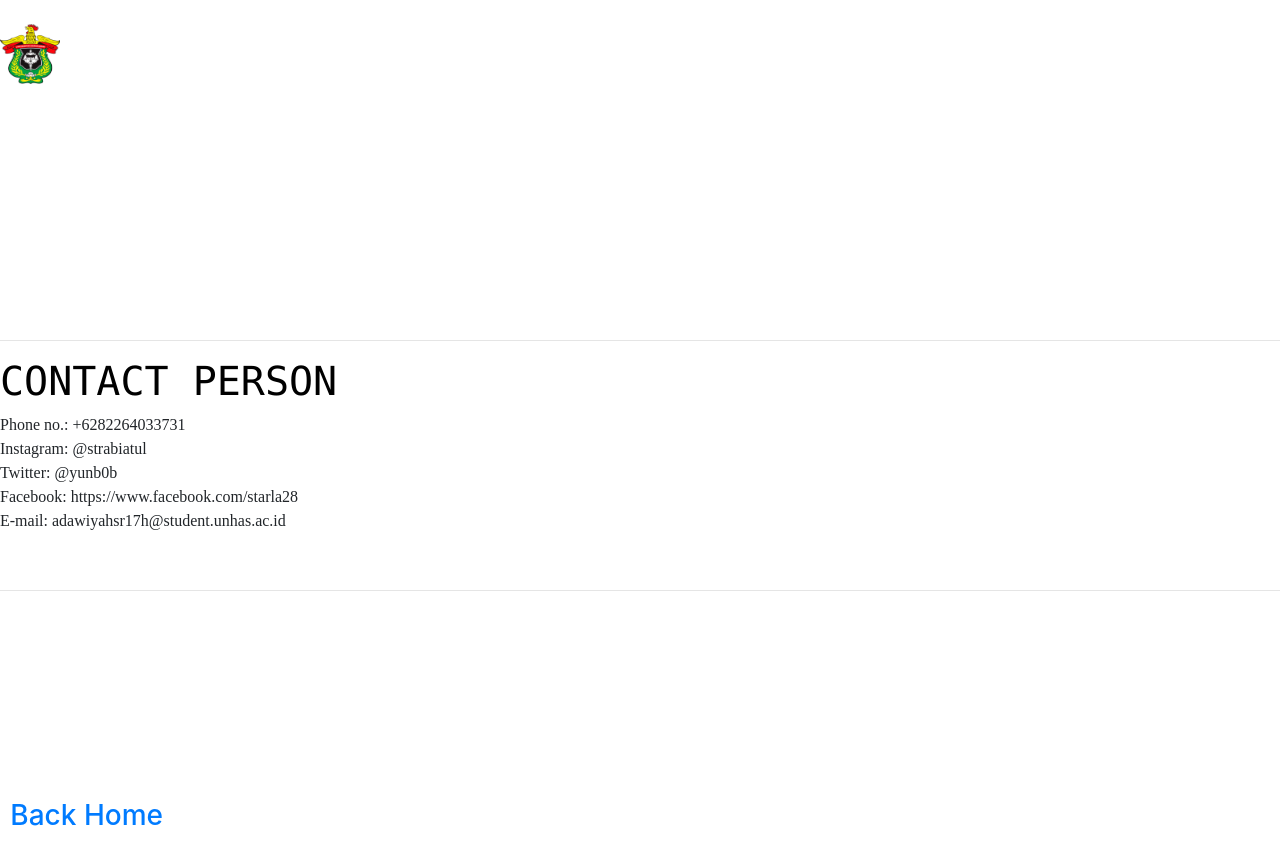
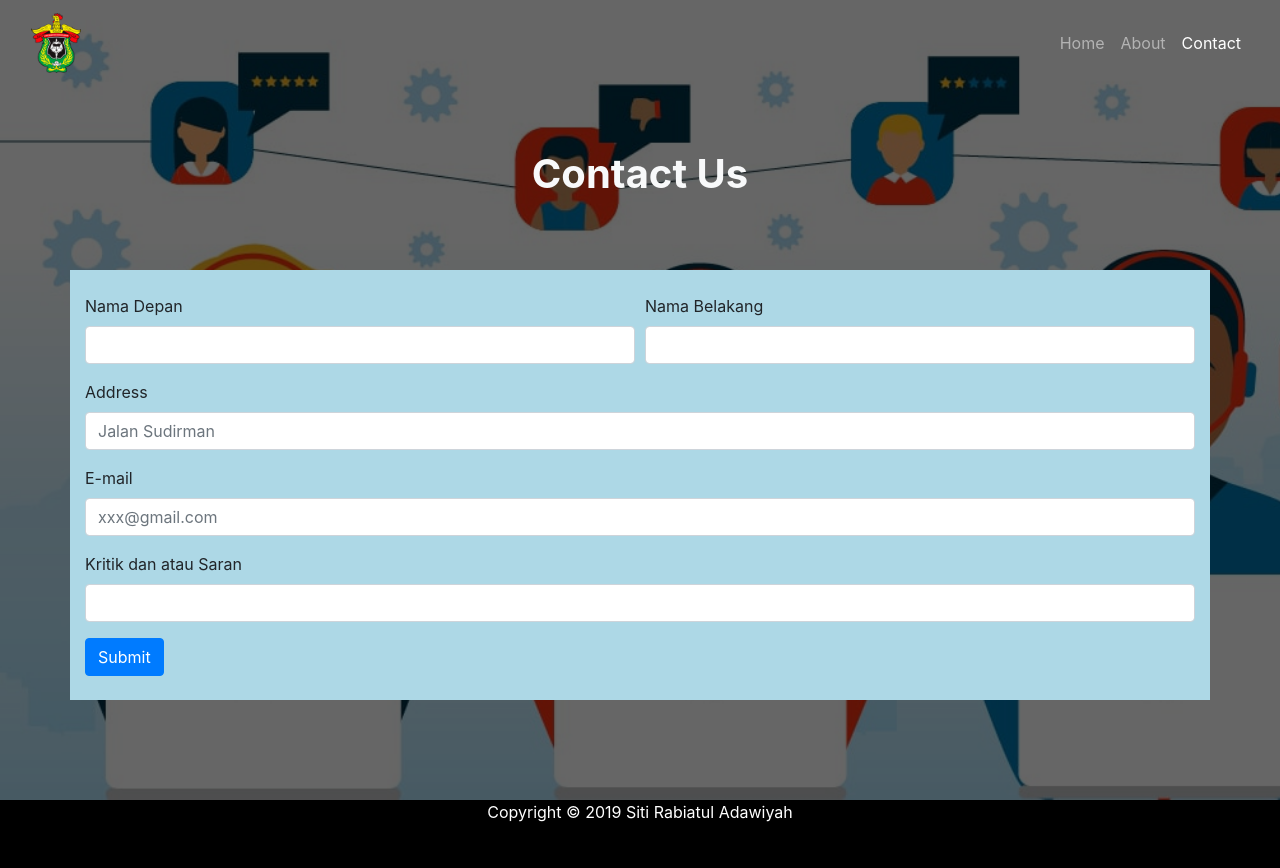
Before and after one commit to jinuvi/devc-assignment, a plain HTML site: page contact.html in a window 1280 px wide. After the commit the page ends 840 px from the top, so only its background shows below. Drawn offline with Linux system fonts and the light colour scheme.

Commit message:
Second Commit

```diff
--- a/contact.html
+++ b/contact.html
@@ -2,59 +2,77 @@
 <html>
 
 <head>
-    <title>Starla / Contact</title>
+    <title>Starla</title>
     <link rel="stylesheet" href="css/bootstrap.css">
+    <link rel="stylesheet" href="css/style.css">
 </head>
 
-<body>
-    <div class="s-container s-red s-center">
-        <br>
-        <img src="img/logounhas.png" width="60" height="60">
-        <br>
-        <br>
-    </div>
-
-    <div class="s-center s-white">
-        <br>
-        <br>
-        <br>
-        <br>
-        <br>
-        <br>
-        <br>
-        <br>
-        <br>
-        <hr>
-        <font face="consolas">
-            <h1 style="color:black" class="text-align: center">CONTACT PERSON</h1>
-        </font>
-        <font face="bahnschrift light">
-            <p>Phone no.: +6282264033731 <br />
-                Instagram: @strabiatul<br />
-                Twitter: @yunb0b <br />
-                Facebook: https://www.facebook.com/starla28 <br />
-                E-mail: adawiyahsr17h@student.unhas.ac.id
-            </p>
-        </font>
-        <br>
-        <hr>
-        <br>
-        <br>
-        <br>
-        <br>
-        <br>
-        <br>
-        <br>
-        <br>
-    </div>
-
+<body style="background-color: black;">
+    <header class="bg-con">
+        <div class="container-fluid">
+            <nav class="navbar navbar-expand-lg navbar-dark">
+                <a class="navbar-brand" href="index.html">
+                    <img src="img/logounhas.png" width="50" height="60">
+                </a>
+                <button class="navbar-toggler" type="button" data-toggle="collapse" data-target="#navbarText"
+                    aria-controls="navbarText" aria-expanded="false" aria-label="Toggle navigation">
+                    <span class="navbar-toggler-icon"></span>
+                </button>
+                <div class="collapse navbar-collapse" id="navbarText">
+                    <ul class="navbar-nav ml-auto">
+                        <li class="nav-item">
+                            <a class="nav-link" href="index.html">Home</a>
+                        </li>
+                        <li class="nav-item">
+                            <a class="nav-link" href="about.html">About</a>
+                        </li>
+                        <li class="nav-item active">
+                            <a class="nav-link" href="contact.html">Contact<span class="sr-only">(current)</span></a>
+                        </li>
+                    </ul>
+                </div>
+            </nav>
+            <div class="jumbotron my-auto" style="background-color: transparent;">
+                <h1 class="text-center text-light font-weight-bold">Contact Us</h1>
+            </div>
+            <div class="container" style="background-color:lightblue;">
+                <br>
+                <form>
+                    <div class="form-row">
+                        <div class="form-group col-md-6">
+                            <label for="inputFirstName">Nama Depan</label>
+                            <input type="text" class="form-control" id="inputFirstName">
+                        </div>
+                        <div class="form-group col-md-6">
+                            <label for="inputLastName">Nama Belakang</label>
+                            <input type="text" class="form-control" id="inputLastName">
+                        </div>
+                    </div>
+                    <div class="form-group">
+                        <label for="inputAddress">Address</label>
+                        <input type="text" class="form-control" id="inputAddress" placeholder="Jalan Sudirman">
+                    </div>
+                    <div class="form-group">
+                        <label for="inputEmail4">E-mail</label>
+                        <input type="email" class="form-control" id="inputEmail4" placeholder="xxx@gmail.com">
+                    </div>
+                    <div class="form-group">
+                        <label for="inputAddress2">Kritik dan atau Saran</label>
+                        <input type="text" class="form-control" id="inputCritics">
+                    </div>
+                    <button type="submit" class="btn btn-primary">Submit</button>
+                    <br>
+                    <br>
+                </form>
+            </div>
+        </div>
+    </header>
     <footer>
-        <div class="s-container s-red s-center">
-            <h3 style="color: white;">[<a href="index.html">Back Home</a>]</h3>
-            <p style="color: white;">Copyright &copy; Siti
-                Rabiatul Adawiyah, 2019</p>
+        <div class="container" style="color: white;">
+            <p class="text-center">Copyright &copy 2019 Siti Rabiatul Adawiyah</p>
         </div>
     </footer>
+    <script src="js/bootstrap.js"></script>
 </body>
 
 </html>
--- a/css/style.css
+++ b/css/style.css
@@ -16,6 +16,20 @@ section {
     background-repeat: no-repeat;
 }
 
+.bg-ab{
+    background-image: url("../img/foto4.jpg");
+    background-color: rgba(0, 0, 0, 1);
+    background-size: cover;
+    background-repeat: no-repeat;
+}
+
+.bg-con{
+    background-image: url("../img/foto5.jpg");
+    background-color: rgba(0, 0, 0, 1);
+    background-size: cover;
+    background-repeat: no-repeat;
+}
+
 .container-fluid {
     height: 100%;
     background-color: rgba(0, 0, 0, 0.6);
```
Also changed, not shown: about.html (+52 -38 lines), index.html (+32 -22 lines), img/foto4.jpg (added), img/foto5.jpg (added).
